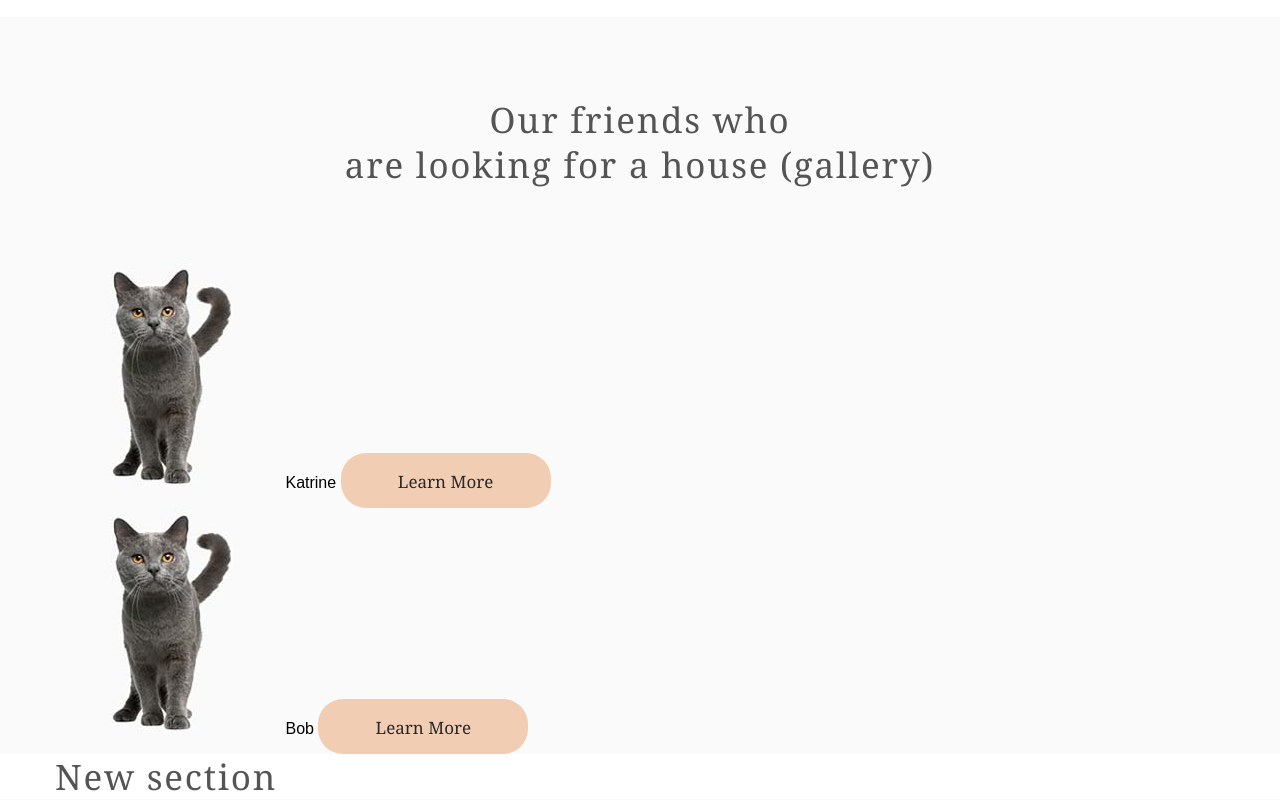
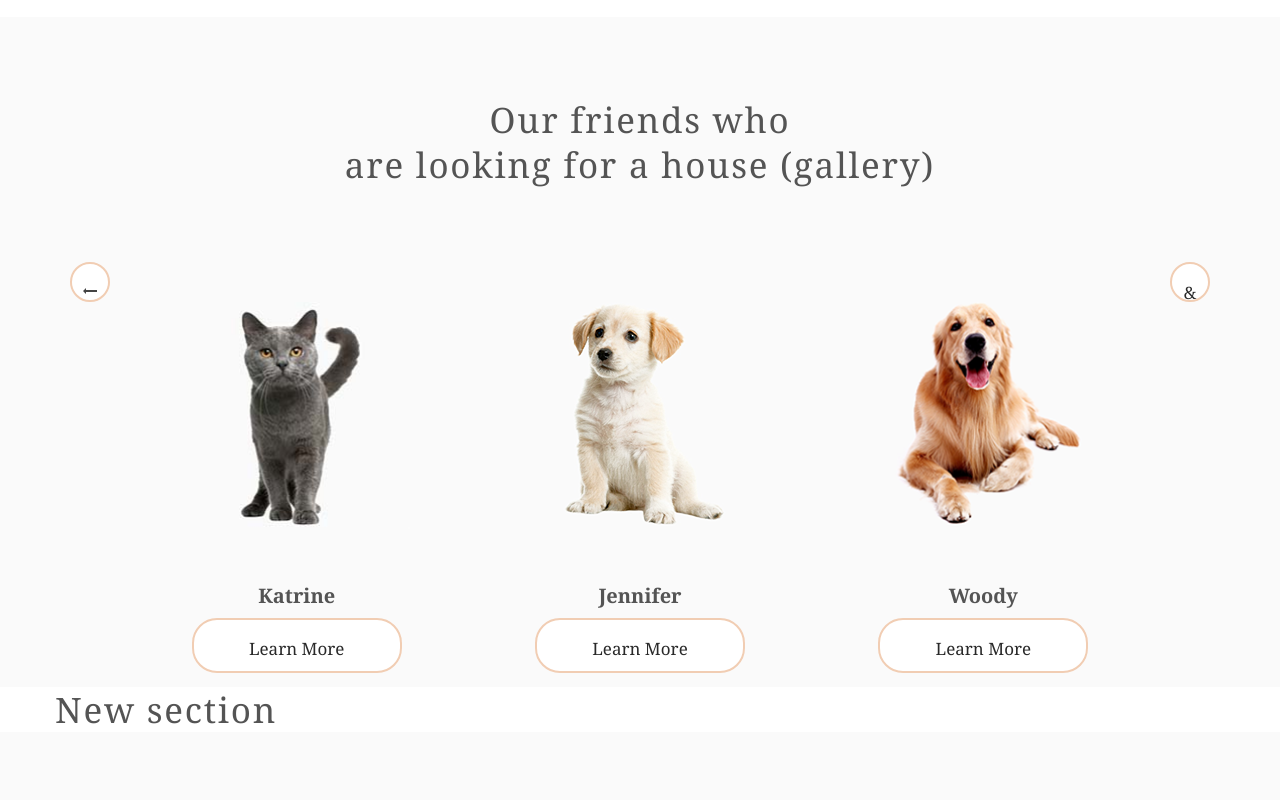
Before and after one commit to littlemary/figmasite, a plain HTML site: page index.html in a window 1280 px wide. Shown: the part 1493-2293 px from the top of the page. After the commit the page ends 2226 px from the top, so only its background shows below. Drawn offline with Linux system fonts and the light colour scheme.

Commit message:
About saction

```diff
--- a/css/style.css
+++ b/css/style.css
@@ -162,10 +162,50 @@ section:nth-child(odd){
 }
 
 .gallery {
-    display: block;
+    display: grid;
+    grid-template-columns: 70px repeat(3, 1fr) 70px;
+
 }
 .gallery_item {
+    width: 270px;
+    height: 425px;
     display: block;
+    text-align: center;
+    margin: 0 auto;
+    padding-top: 40px;
+}
+.gallery-h5{
+    padding-top: 40px;
+    font-family: Georgia, 'Times New Roman', Times, serif;
+    font-size: 20px;
+    line-height: 45px;
+    color: #545454;
+}
+.gallery_item > img{
+    height: 227px;
+    /* background-color: #fff; */
 }
 .gallery-btn {
+    border: 2px solid var(--accent-color);
+    background-color: #fff;
 }
+
+.gallery-btn:hover{
+    background-color: var(--accent-color);
+}
+
+.gallery-arrow{
+    text-align: center;
+}
+.btn-nextprev{
+    width: 40px;
+    height: 40px;
+    border-radius: 20px;
+
+    border: 2px solid var(--accent-color);
+    background-color: #fff;
+}
+
+.btn-nextprev:hover, .btn-nextprev:active{
+    background-color: var(--accent-color);
+}
--- a/index.html
+++ b/index.html
@@ -60,17 +60,26 @@
                 <h2 class="looking-for__header">Our friends who<br>are looking for a house (gallery)</h2>
             </div>
             <div class="gallery">
+                <div class="gallery-arrow">
+                    <button class="btn-nextprev"><img src="img/long-left-arrow.svg" alt="next"></button>
+                </div>
                 <div class="gallery_item">
-                    <img src="img/gal1.jpg" alt="" width="226" height="226" >
-                    <span>Katrine</span>
+                    <img src="img/gal1.jpg" alt="" height="226" >
+                    <h5 class="gallery-h5">Katrine</h5>
                     <button class="gallery-btn">Learn More</button>
                 </div>
-            </div>
-            <div class="gallery">
                 <div class="gallery_item">
-                    <img src="img/gal1.jpg" alt="" width="226" height="226" >
-                    <span>Bob</span>
+                    <img src="img/gal2.png" alt="" height="226" >
+                    <h5 class="gallery-h5">Jennifer</h5>
                     <button class="gallery-btn">Learn More</button>
+                </div>
+                <div class="gallery_item">
+                    <img src="img/gal3.png" alt="" height="226" >
+                    <h5 class="gallery-h5">Woody</h5>
+                    <button class="gallery-btn">Learn More</button>
+                </div>
+                <div class="gallery-arrow">
+                    <button class="btn-nextprev">&</button>
                 </div>
             </div>
         </div>
```
Also changed, not shown: test.html (added, +25 -0 lines), img/gal2.png (added), img/gal3.png (added), img/logo.svg (added), img/long-left-arrow.svg (added), 1 other file.
